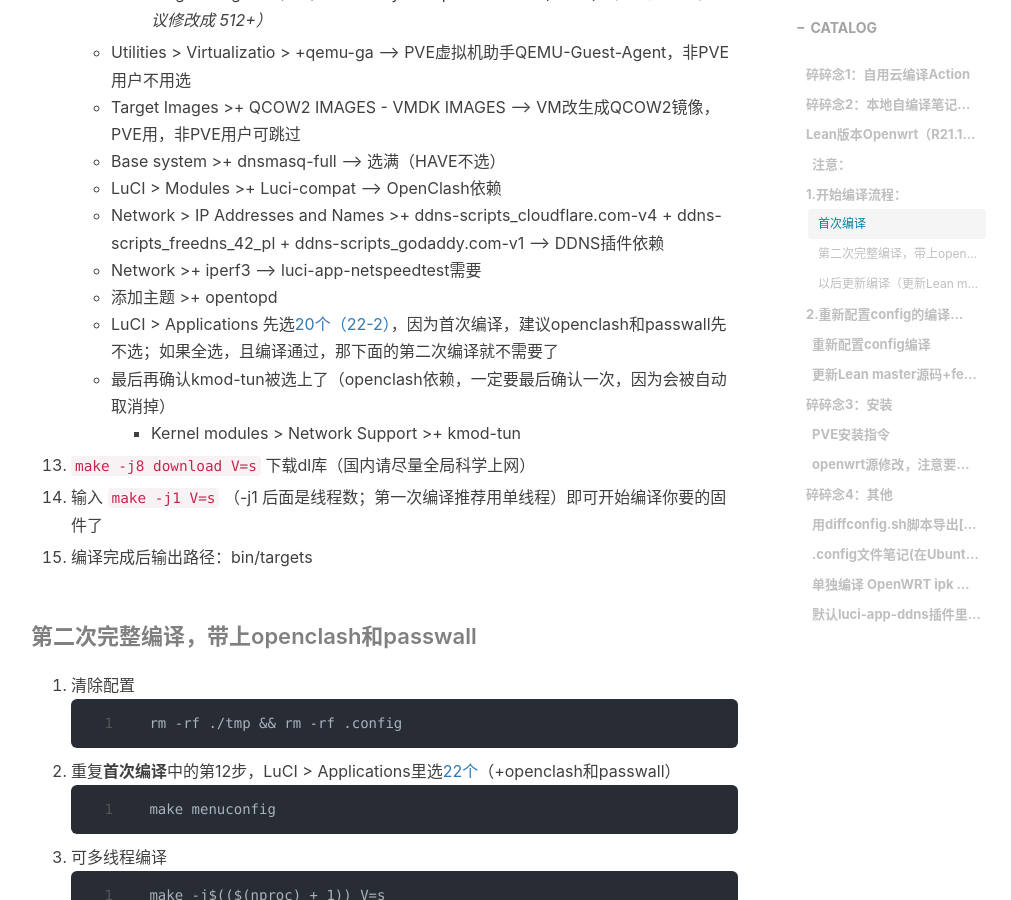
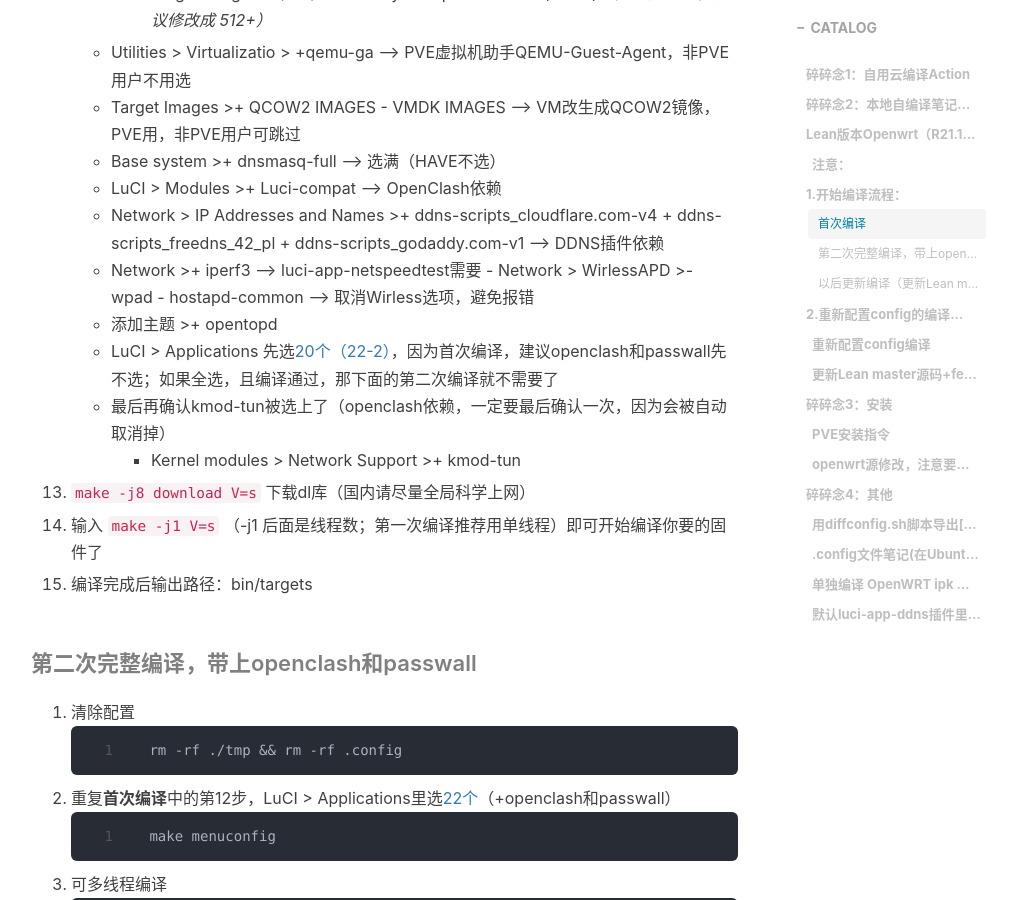
Before and after one commit to se7enmuting/Se7enMuting.github.io, a Jekyll site: the page built from _posts/2021-10-12-Openwrt_Make.md, in a window 1280 px wide and 900 px high, scrolled down 3236 px. Shown: the whole window, without its empty margins (234-1245 px from the left). Built offline with Jekyll 4.4.1, drawn with Linux system fonts in a browser that asks for light colours; nearby versions of some CDN libraries; comment, search, counter and statistics services are not loaded.

Commit message:
Update 2021-10-12-Openwrt_Make.md

```diff
--- a/_posts/2021-10-12-Openwrt_Make.md
+++ b/_posts/2021-10-12-Openwrt_Make.md
@@ -111,6 +111,7 @@
 	- LuCI > Modules >+ Luci-compat ---> OpenClash依赖
 	- Network > IP Addresses and Names >+ ddns-scripts_cloudflare.com-v4 + ddns-scripts_freedns_42_pl + ddns-scripts_godaddy.com-v1 ---> DDNS插件依赖
 	- Network >+ iperf3 ---> luci-app-netspeedtest需要
+  - Network > WirlessAPD >- wpad - hostapd-common ---> 取消Wirless选项，避免报错
 	- 添加主题 >+ opentopd
 	- LuCI > Applications 先选[20个（22-2）](https://github.com/Se7enMuting/Actions-OpenWrt/blob/main/2021-10-06-R21_10_1.config)，因为首次编译，建议openclash和passwall先不选；如果全选，且编译通过，那下面的第二次编译就不需要了
 	- 最后再确认kmod-tun被选上了（openclash依赖，一定要最后确认一次，因为会被自动取消掉）
```
